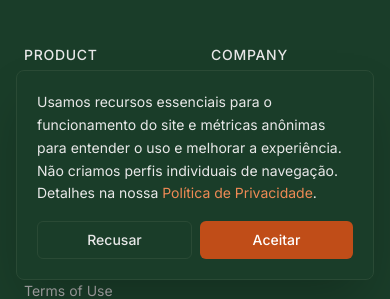
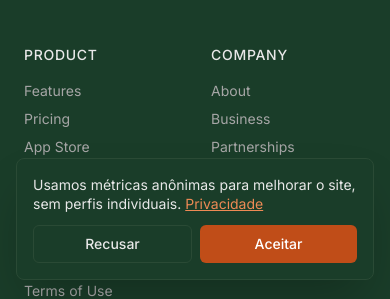
Before and after one commit to rangel2010/gtoverlander-site, a Next.js app: page /en/rotas in a window 390 px wide. Shown: the part 548-847 px from the top of the page. Built offline with nearby package versions, Linux system fonts and the light colour scheme; no server answers.

Commit message:
Desempenho mobile: mapa sob demanda, aviso de cookies, fotos e fonte dos títulos

```diff
--- a/app/[locale]/layout.tsx
+++ b/app/[locale]/layout.tsx
@@ -27,12 +27,19 @@ const inter = Inter({
   adjustFontFallback: true,
 });
 
+// Fonte provisória da Anton (06/10/2026): a que o Next calcula sozinho é
+// medida em letra minúscula, mas nossos títulos são todos em MAIÚSCULA — e a
+// Arial maiúscula é bem mais larga que a Anton. O título quebrava em mais
+// linhas até a Anton chegar e aí "pulava" (CLS 0,18 na home, PageSpeed).
+// A provisória agora é ajustada pela largura das maiúsculas: ver
+// "Anton Caps Fallback" em globals.css.
 const anton = Anton({
   subsets: ['latin'],
   weight: '400',
   variable: '--font-anton',
   display: 'swap',
-  adjustFontFallback: true,
+  adjustFontFallback: false,
+  fallback: ['Anton Caps Fallback', 'Impact', 'sans-serif'],
 });
 
 const OG_LOCALES: Record<string, string> = {
--- a/app/[locale]/rotas/page.tsx
+++ b/app/[locale]/rotas/page.tsx
@@ -68,7 +68,7 @@ export default async function RotasPage({ params }: { params: { locale: string }
             <p className="font-sans text-gt-text-muted">As primeiras rotas chegam em breve.</p>
           ) : (
             <div className="grid sm:grid-cols-2 lg:grid-cols-3 gap-6">
-              {cartoes.map(({ rota, ficha }) => {
+              {cartoes.map(({ rota, ficha }, i) => {
                 const capa = capaDaRota(rota, 800, 450);
                 const dif = nomeDificuldade(ficha.dificuldade);
                 return (
@@ -79,7 +79,15 @@ export default async function RotasPage({ params }: { params: { locale: string }
                   >
                     <div className="relative aspect-[16/9] bg-gt-bg-elevated">
                       {capa.url && (
-                        <Image src={capa.url} alt={capa.alt} fill sizes="(max-width: 640px) 100vw, 400px" className="object-cover" />
+                        <Image
+                          src={capa.url}
+                          alt={capa.alt}
+                          fill
+                          sizes="(max-width: 640px) 100vw, 400px"
+                          className="object-cover"
+                          // As primeiras fotos aparecem logo na tela: carregam na frente (06/10/2026).
+                          priority={i < 3}
+                        />
                       )}
                     </div>
                     <div className="p-5 flex flex-col gap-2 flex-1">
--- a/app/globals.css
+++ b/app/globals.css
@@ -1,6 +1,20 @@
 @tailwind base;
 @tailwind components;
 @tailwind utilities;
+
+/* Fonte provisória dos títulos enquanto a Anton carrega (06/10/2026).
+   Medida pela largura das MAIÚSCULAS (os títulos são todos em caixa alta):
+   assim o título quebra nas mesmas linhas antes e depois da troca, sem pular.
+   size-adjust = largura média das maiúsculas da Anton ÷ Arial (69,66%);
+   ascent/descent = métricas da Anton ÷ size-adjust. */
+@font-face {
+  font-family: 'Anton Caps Fallback';
+  src: local('Arial'), local('ArialMT'), local('Helvetica'), local('Roboto'), local('Liberation Sans');
+  size-adjust: 69.66%;
+  ascent-override: 168.86%;
+  descent-override: 47.24%;
+  line-gap-override: 0%;
+}
 
 @layer base {
   /* Tema claro (padrão das variáveis CSS).
--- a/components/consent-banner.tsx
+++ b/components/consent-banner.tsx
@@ -13,11 +13,10 @@ export function ConsentBanner() {
     // Mostra banner apenas se o usuário ainda não respondeu
     try {
       const stored = localStorage.getItem(STORAGE_KEY);
-      if (!stored) {
-        // Pequeno delay pra não poluir o primeiro paint
-        const t = setTimeout(() => setVisible(true), 800);
-        return () => clearTimeout(t);
-      }
+      // Aparece logo (06/10/2026). Antes esperava 0,8 s "pra não poluir o
+      // primeiro paint" — e no celular o aviso acabava sendo o maior elemento
+      // da tela, então o Google contava a página como lenta por causa dele.
+      if (!stored) setVisible(true);
     } catch {
       // localStorage indisponível (modo privado restrito) — não mostra
     }
@@ -43,16 +42,15 @@ export function ConsentBanner() {
     <div
       role="dialog"
       aria-label="Aviso de privacidade"
-      className="fixed bottom-4 left-4 right-4 md:left-auto md:right-6 md:bottom-6 md:max-w-sm z-50 bg-gt-card border border-gt-border rounded-lg shadow-2xl p-5 font-sans"
+      className="fixed bottom-4 left-4 right-4 md:left-auto md:right-6 md:bottom-6 md:max-w-sm z-50 bg-gt-card border border-gt-border rounded-lg shadow-2xl p-4 font-sans"
     >
-      <p className="text-sm text-gt-text leading-relaxed mb-4">
-        Usamos recursos essenciais para o funcionamento do site e métricas anônimas
-        para entender o uso e melhorar a experiência. Não criamos perfis individuais
-        de navegação. Detalhes na nossa{' '}
-        <Link href="/privacidade" className="text-gt-orange-text hover:underline">
-          Política de Privacidade
+      {/* Texto curto de propósito (06/10/2026): no celular o aviso não pode ser
+          maior que o conteúdo da página. */}
+      <p className="text-sm text-gt-text leading-snug mb-3">
+        Usamos métricas anônimas para melhorar o site, sem perfis individuais.{' '}
+        <Link href="/privacidade" className="text-gt-orange-text underline">
+          Privacidade
         </Link>
-        .
       </p>
       <div className="flex gap-2">
         <button
--- a/components/rotas/botao-baixar.tsx
+++ b/components/rotas/botao-baixar.tsx
@@ -29,17 +29,20 @@ export function BotaoBaixar({ className = '' }: { className?: string }) {
   );
 }
 
+// Tamanho real dos arquivos dos selos (a altura na tela vem da classe h-11).
+const PW = 646, PH = 192, AW = 120, AH = 40;
+
 /** Selos oficiais das lojas, mesma altura. */
 export function SelosLojas() {
   return (
     <div className="flex flex-wrap items-center gap-3">
       <a href={PLAY_STORE} target="_blank" rel="noopener noreferrer" className="hover:opacity-85 transition-opacity">
         {/* eslint-disable-next-line @next/next/no-img-element */}
-        <img src="/convite/selo-google-play.png" alt="Disponível no Google Play" className="h-11 w-auto block" />
+        <img src="/convite/selo-google-play.png" alt="Disponível no Google Play" width={PW} height={PH} className="h-11 w-auto block" />
       </a>
       <a href={APP_STORE} target="_blank" rel="noopener noreferrer" className="hover:opacity-85 transition-opacity">
         {/* eslint-disable-next-line @next/next/no-img-element */}
-        <img src="/convite/selo-app-store.svg" alt="Baixar na App Store" className="h-11 w-auto block" />
+        <img src="/convite/selo-app-store.svg" alt="Baixar na App Store" width={AW} height={AH} className="h-11 w-auto block" />
       </a>
     </div>
   );
--- a/components/rotas/mapa-rota.tsx
+++ b/components/rotas/mapa-rota.tsx
@@ -1,12 +1,16 @@
 'use client';
 
-import { useEffect, useRef } from 'react';
-import 'maplibre-gl/dist/maplibre-gl.css';
+import { useEffect, useRef, useState } from 'react';
 
 /**
  * Mapa da rota: o traçado vindo do app, partida e chegada em verde, paradas
  * numeradas em laranja. Só ilustra — o Google lê a lista de paradas em texto,
  * que fica fora do mapa.
+ *
+ * Desempenho (06/10/2026): o mapa só carrega quando a pessoa rola até perto
+ * dele. Antes ele carregava junto com a página e travava o celular por uns
+ * 4 segundos (PageSpeed), mesmo com o mapa lá embaixo. O estilo do mapa
+ * também vem só nessa hora, pra não atrasar o resto da página.
  */
 export function MapaRota({
   tracado,
@@ -16,13 +20,39 @@ export function MapaRota({
   pontos: { nome: string; lat: number; lng: number; tipo: 'ponta' | 'parada'; n?: number }[];
 }) {
   const ref = useRef<HTMLDivElement>(null);
+  const [perto, setPerto] = useState(false);
+
+  // Avisa quando o mapa está a ~1 tela de distância.
+  useEffect(() => {
+    const el = ref.current;
+    if (!el) return;
+    if (typeof IntersectionObserver === 'undefined') {
+      setPerto(true);
+      return;
+    }
+    const io = new IntersectionObserver(
+      (entradas) => {
+        if (entradas.some((e) => e.isIntersecting)) {
+          setPerto(true);
+          io.disconnect();
+        }
+      },
+      { rootMargin: '600px 0px' }
+    );
+    io.observe(el);
+    return () => io.disconnect();
+  }, []);
 
   useEffect(() => {
-    if (!ref.current) return;
+    if (!perto || !ref.current) return;
     let map: import('maplibre-gl').Map | null = null;
     let cancelado = false;
 
-    import('maplibre-gl').then(({ default: maplibregl }) => {
+    Promise.all([
+      import('maplibre-gl'),
+      // @ts-expect-error -- arquivo de estilo, sem tipos; o Next carrega na hora
+      import('maplibre-gl/dist/maplibre-gl.css'),
+    ]).then(([{ default: maplibregl }]) => {
       if (cancelado || !ref.current) return;
       const coords = tracado.map(([lat, lng]) => [lng, lat] as [number, number]);
       const todos = coords.length ? coords : pontos.map((p) => [p.lng, p.lat] as [number, number]);
@@ -77,6 +107,9 @@ export function MapaRota({
             .setLngLat([p.lng, p.lat])
             .setPopup(new maplibregl.Popup({ offset: 12, closeButton: false }).setText(p.nome))
             .addTo(map);
+          // Acessibilidade: o marcador abre um balão, então é um botão com o nome do lugar.
+          el.setAttribute('role', 'button');
+          el.setAttribute('aria-label', p.nome);
         }
       });
     });
@@ -85,13 +118,13 @@ export function MapaRota({
       cancelado = true;
       map?.remove();
     };
-  }, [tracado, pontos]);
+  }, [perto, tracado, pontos]);
 
   return (
     <div
       ref={ref}
       className="w-full h-[360px] md:h-[480px] rounded-lg overflow-hidden border border-gt-border bg-gt-card"
-      role="img"
+      role="region"
       aria-label="Mapa com o traçado da rota e as paradas"
     />
   );
```
